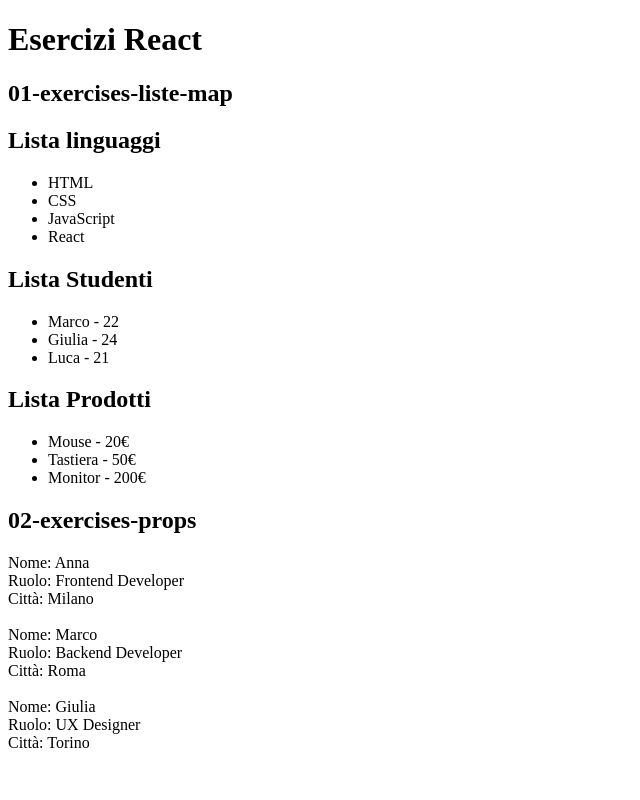
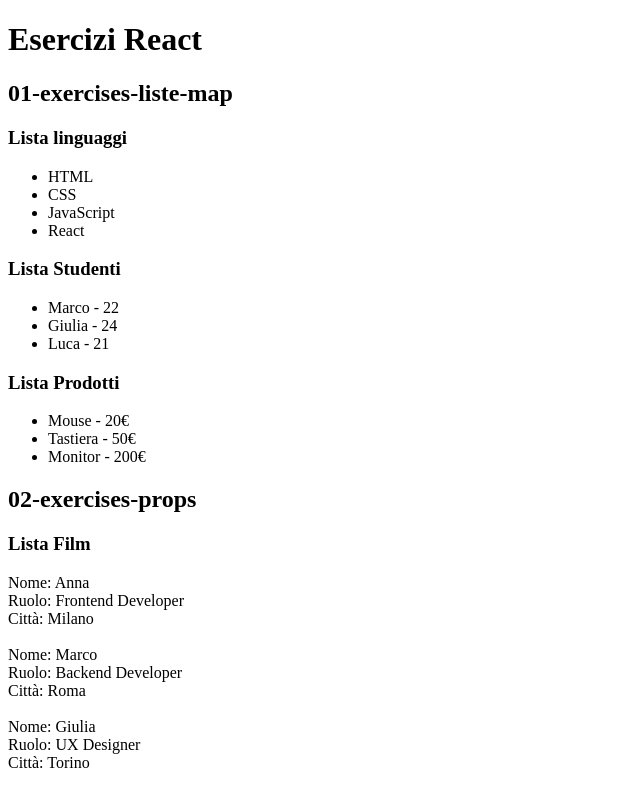
Before and after one commit to Damiana-Arangio/react-practice, a React (Vite) app: page / in a window 1280 px wide. Shown: the whole page, without its empty margins (0-640 px from the left). Built offline with nearby package versions, Linux system fonts and the light colour scheme.

Commit message:
refactor

```diff
--- a/src/exercises/01-liste-map/LanguagesList.jsx
+++ b/src/exercises/01-liste-map/LanguagesList.jsx
@@ -15,7 +15,7 @@ function LanguagesList() {
     *************/
     return(
         <>
-            <h2> Lista linguaggi </h2>
+            <h3> Lista linguaggi </h3>
             <ul>
                 {languages.map((language, index) => (
                     <li key={index}> {language} </li>
--- a/src/exercises/01-liste-map/ProductsList.jsx
+++ b/src/exercises/01-liste-map/ProductsList.jsx
@@ -37,7 +37,7 @@ function ProductsList() {
     *************/
     return(
         <>
-            <h2>Lista Prodotti</h2>
+            <h3>Lista Prodotti</h3>
             <ul>
                 {products.map( product =>
                     <li key={product.id}> {product.name} - {product.price}€</li>
--- a/src/exercises/01-liste-map/StudentsList.jsx
+++ b/src/exercises/01-liste-map/StudentsList.jsx
@@ -37,7 +37,7 @@ function StudentsList() {
     *************/
     return(
         <>
-            <h2> Lista Studenti </h2>
+            <h3> Lista Studenti </h3>
             <ul>
                 {students.map( student =>
                     <li key={student.id}>
--- a/src/exercises/02-props/01-product-list-card/UserList.jsx
+++ b/src/exercises/02-props/01-product-list-card/UserList.jsx
@@ -9,7 +9,7 @@ function UserList() {
     return (
         <>
             <div>
-
+                <h3> Lista Film </h3>
                 {users.map( user => (
                     <UserCard
                         key={user.id}
```
